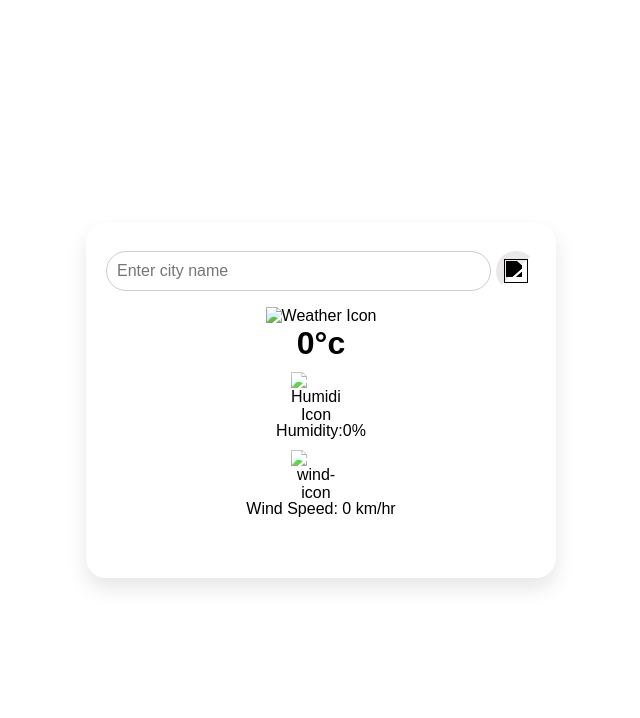
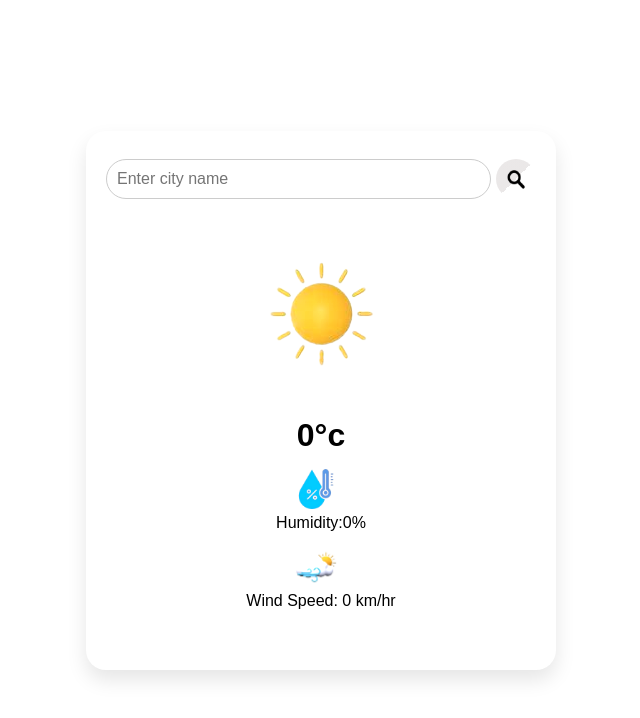
Before and after one commit to Ravii13/Weather-Application, a plain HTML site: page index.html in a window 1280 px wide. Shown: the whole page, without its empty margins (319-959 px from the left). Drawn offline with Linux system fonts and the light colour scheme.

Commit message:
Update index.html

```diff
--- a/index.html
+++ b/index.html
@@ -11,13 +11,13 @@
 <body>
     <div class="card">
         <video autoplay muted loop plays inline blur>
-            <source src="images/17713400-hd_1080_1920_24fps.mp4" type="video/mp4">
+            <source src="17713400-hd_1080_1920_24fps.mp4" type="video/mp4">
                 Your browser does not support the video tag.
         </video>
         <div class="search">
             <input type="text" placeholder="Enter city name" id="search-input" spellcheck="false">
             <button class="searchbtn">
-                <img src="images/search.png">
+                <img src="search.png">
             </button>
         </div>
         <div class="error">
@@ -25,18 +25,18 @@
         </div>
         <div class="weather-info">
             <div class="weather-icon">
-                <img src="images/sun.png" alt="Weather Icon">
+                <img src="sun.png" alt="Weather Icon">
                 <h1 class ="temp">
                     0°c
                 </h1>
                 <h2 class="city-name">
                 </h2>
                 <div class="col">
-                    <img src="images/humidity.png" alt="Humidity Icon" id="humidity-icon">
+                    <img src="humidity.png" alt="Humidity Icon" id="humidity-icon">
                     <p id="humidity">Humidity:0%</p>
                 </div>
                 <div class="col">
-                    <img src="images/wind.png" alt="wind-icon" id="wind-icon">
+                    <img src="wind.png" alt="wind-icon" id="wind-icon">
                     <p id="wind-speed">Wind Speed: 0 km/hr</p>
                 </div>
             </div>
```
